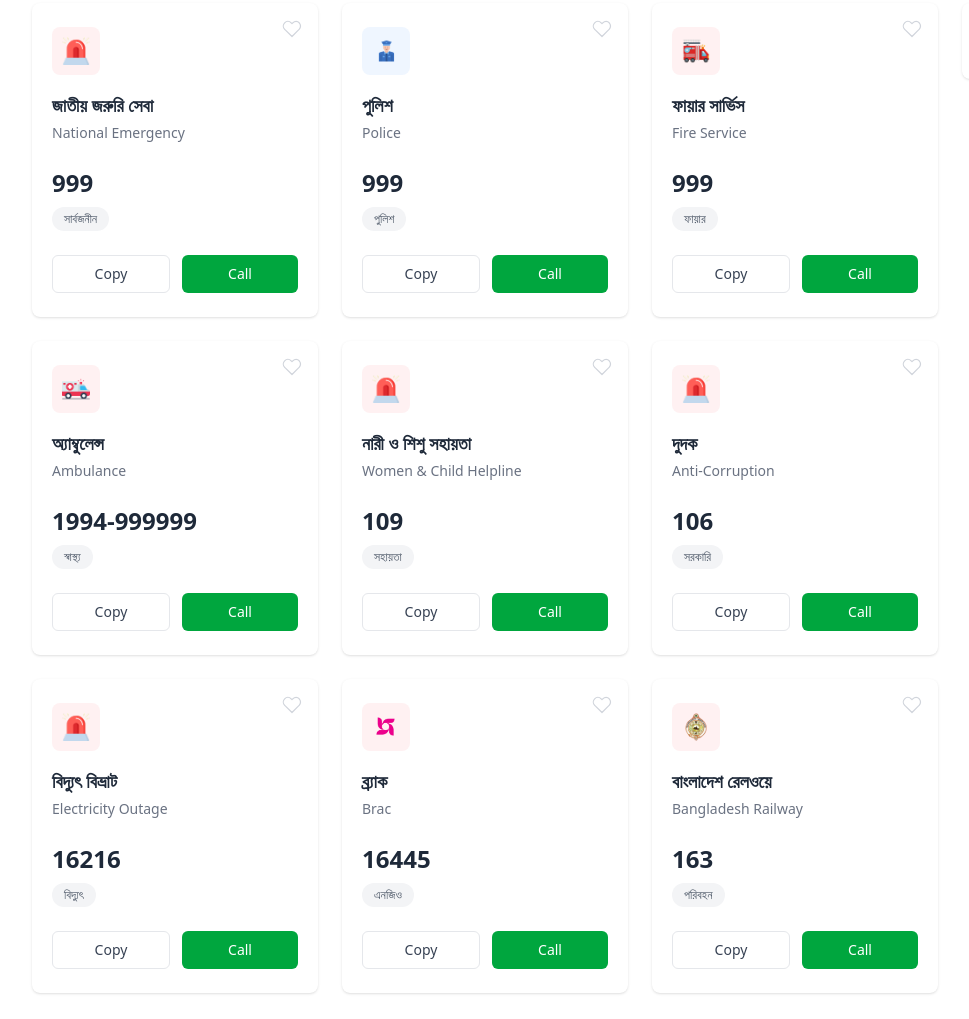
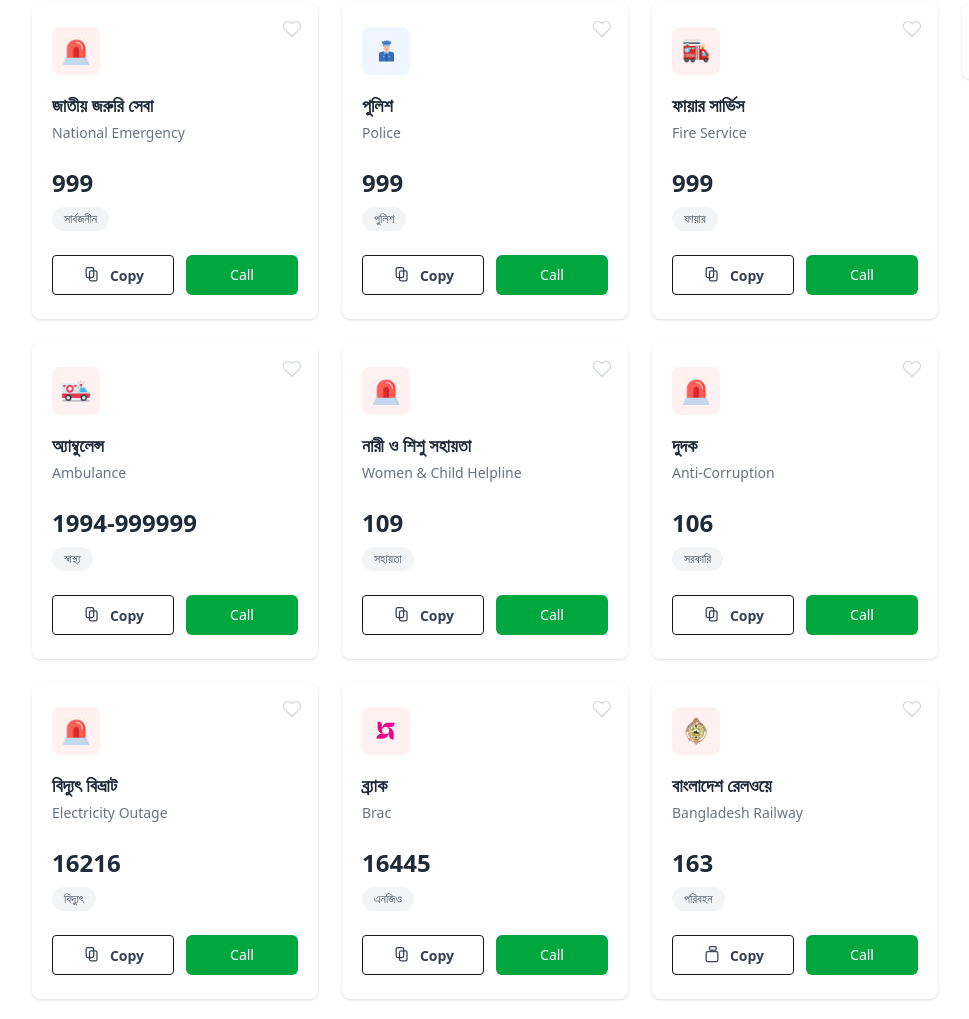
Before and after one commit to aksaN000/B12-A5, a plain HTML site: page index.html in a window 1280 px wide. Shown: the part 533-1552 px from the top of the page, without its empty margins (0-969 px from the left). Drawn offline with nearby package versions, Linux system fonts and the light colour scheme.

Commit message:
added copy  icon that closely matches with figma

```diff
--- a/index.html
+++ b/index.html
@@ -48,8 +48,8 @@
     <section class="text-white" style="background: linear-gradient(90deg, #013223 0%, #006747 50%, #013223 100%);">
       <div class="w-full px-0 py-12 sm:py-20 text-center">
         <img src="assets/logo-dark.png" alt="Government seal" class="mx-auto w-20 h-20 sm:w-24 sm:h-24 object-contain" />
-        <h1 class="mt-6 text-3xl sm:text-5xl font-bold leading-tight">জরুরি সেবা ডিরেক্টরি</h1>
-        <p class="mt-4 text-sm sm:text-lg text-emerald-100 max-w-3xl mx-auto">Government Emergency Services at Your Fingertip – A Project by&nbsp;Government of the People’s Republic of Bangladesh</p>
+        <h1 class="mt-6 text-3xl sm:text-5xl font-semibold leading-tight">জরুরি সেবা ডিরেক্টরি</h1>
+        <p class="mt-4 text-sm sm:text-lg text-emerald-100 font-semibold max-w-3xl mx-auto">Government Emergency Services at Your Fingertip – A Project by&nbsp;Government of the People’s Republic of Bangladesh</p>
       </div>
     </section>
 
@@ -82,7 +82,13 @@
               </div>
 
               <div class="mt-6 flex gap-3">
-                <button class="copy-btn flex-1 border border-gray-200 rounded-md px-3 py-2 text-sm text-gray-700" data-number="999">Copy</button>
+                <button class="copy-btn btn btn-outline flex-1 flex items-center justify-center gap-2 text-gray-700" data-number="999" aria-label="copy number">
+                  <svg xmlns="http://www.w3.org/2000/svg" class="w-5 h-5" viewBox="0 0 24 24" fill="none" stroke="currentColor" stroke-width="1.5" stroke-linecap="round" stroke-linejoin="round">
+                    <rect x="9" y="7" width="9" height="12" rx="2"></rect>
+                    <rect x="5" y="3" width="9" height="12" rx="2"></rect>
+                  </svg>
+                  <span>Copy</span>
+                </button>
                 <button class="call-btn flex-1 bg-green-600 hover:bg-green-700 text-white rounded-md px-3 py-2 text-sm flex items-center justify-center" data-number="999">Call</button>
               </div>
             </article>
@@ -108,7 +114,13 @@
               </div>
 
               <div class="mt-6 flex gap-3">
-                <button class="copy-btn flex-1 border border-gray-200 rounded-md px-3 py-2 text-sm text-gray-700" data-number="999">Copy</button>
+                <button class="copy-btn btn btn-outline flex-1 flex items-center justify-center gap-2 text-gray-700" data-number="999" aria-label="copy number">
+                  <svg xmlns="http://www.w3.org/2000/svg" class="w-5 h-5" viewBox="0 0 24 24" fill="none" stroke="currentColor" stroke-width="1.5" stroke-linecap="round" stroke-linejoin="round">
+                    <rect x="9" y="7" width="9" height="12" rx="2"></rect>
+                    <rect x="5" y="3" width="9" height="12" rx="2"></rect>
+                  </svg>
+                  <span>Copy</span>
+                </button>
                 <button class="call-btn flex-1 bg-green-600 hover:bg-green-700 text-white rounded-md px-3 py-2 text-sm flex items-center justify-center" data-number="999">Call</button>
               </div>
             </article>
@@ -134,7 +146,13 @@
               </div>
 
               <div class="mt-6 flex gap-3">
-                <button class="copy-btn flex-1 border border-gray-200 rounded-md px-3 py-2 text-sm text-gray-700" data-number="999">Copy</button>
+                <button class="copy-btn btn btn-outline flex-1 flex items-center justify-center gap-2 text-gray-700" data-number="999" aria-label="copy number">
+                  <svg xmlns="http://www.w3.org/2000/svg" class="w-5 h-5" viewBox="0 0 24 24" fill="none" stroke="currentColor" stroke-width="1.5" stroke-linecap="round" stroke-linejoin="round">
+                    <rect x="9" y="7" width="9" height="12" rx="2"></rect>
+                    <rect x="5" y="3" width="9" height="12" rx="2"></rect>
+                  </svg>
+                  <span>Copy</span>
+                </button>
                 <button class="call-btn flex-1 bg-green-600 hover:bg-green-700 text-white rounded-md px-3 py-2 text-sm flex items-center justify-center" data-number="999">Call</button>
               </div>
             </article>
@@ -160,7 +178,13 @@
               </div>
 
               <div class="mt-6 flex gap-3">
-                <button class="copy-btn flex-1 border border-gray-200 rounded-md px-3 py-2 text-sm text-gray-700" data-number="1994-999999">Copy</button>
+                <button class="copy-btn btn btn-outline flex-1 flex items-center justify-center gap-2 text-gray-700" data-number="1994-999999" aria-label="copy number">
+                  <svg xmlns="http://www.w3.org/2000/svg" class="w-5 h-5" viewBox="0 0 24 24" fill="none" stroke="currentColor" stroke-width="1.5" stroke-linecap="round" stroke-linejoin="round">
+                    <rect x="9" y="7" width="9" height="12" rx="2"></rect>
+                    <rect x="5" y="3" width="9" height="12" rx="2"></rect>
+                  </svg>
+                  <span>Copy</span>
+                </button>
                 <button class="call-btn flex-1 bg-green-600 hover:bg-green-700 text-white rounded-md px-3 py-2 text-sm flex items-center justify-center" data-number="1994-999999">Call</button>
               </div>
             </article>
@@ -186,7 +210,13 @@
               </div>
 
               <div class="mt-6 flex gap-3">
-                <button class="copy-btn flex-1 border border-gray-200 rounded-md px-3 py-2 text-sm text-gray-700" data-number="109">Copy</button>
+                <button class="copy-btn btn btn-outline flex-1 flex items-center justify-center gap-2 text-gray-700" data-number="109" aria-label="copy number">
+                  <svg xmlns="http://www.w3.org/2000/svg" class="w-5 h-5" viewBox="0 0 24 24" fill="none" stroke="currentColor" stroke-width="1.5" stroke-linecap="round" stroke-linejoin="round">
+                    <rect x="9" y="7" width="9" height="12" rx="2"></rect>
+                    <rect x="5" y="3" width="9" height="12" rx="2"></rect>
+                  </svg>
+                  <span>Copy</span>
+                </button>
                 <button class="call-btn flex-1 bg-green-600 hover:bg-green-700 text-white rounded-md px-3 py-2 text-sm flex items-center justify-center" data-number="109">Call</button>
               </div>
             </article>
@@ -212,7 +242,13 @@
               </div>
 
               <div class="mt-6 flex gap-3">
-                <button class="copy-btn flex-1 border border-gray-200 rounded-md px-3 py-2 text-sm text-gray-700" data-number="106">Copy</button>
+                <button class="copy-btn btn btn-outline flex-1 flex items-center justify-center gap-2 text-gray-700" data-number="106" aria-label="copy number">
+                  <svg xmlns="http://www.w3.org/2000/svg" class="w-5 h-5" viewBox="0 0 24 24" fill="none" stroke="currentColor" stroke-width="1.5" stroke-linecap="round" stroke-linejoin="round">
+                    <rect x="9" y="7" width="9" height="12" rx="2"></rect>
+                    <rect x="5" y="3" width="9" height="12" rx="2"></rect>
+                  </svg>
+                  <span>Copy</span>
+                </button>
                 <button class="call-btn flex-1 bg-green-600 hover:bg-green-700 text-white rounded-md px-3 py-2 text-sm flex items-center justify-center" data-number="106">Call</button>
               </div>
             </article>
@@ -238,7 +274,13 @@
               </div>
 
               <div class="mt-6 flex gap-3">
-                <button class="copy-btn flex-1 border border-gray-200 rounded-md px-3 py-2 text-sm text-gray-700" data-number="16216">Copy</button>
+                <button class="copy-btn btn btn-outline flex-1 flex items-center justify-center gap-2 text-gray-700" data-number="16216" aria-label="copy number">
+                  <svg xmlns="http://www.w3.org/2000/svg" class="w-5 h-5" viewBox="0 0 24 24" fill="none" stroke="currentColor" stroke-width="1.5" stroke-linecap="round" stroke-linejoin="round">
+                    <rect x="9" y="7" width="9" height="12" rx="2"></rect>
+                    <rect x="5" y="3" width="9" height="12" rx="2"></rect>
+                  </svg>
+                  <span>Copy</span>
+                </button>
                 <button class="call-btn flex-1 bg-green-600 hover:bg-green-700 text-white rounded-md px-3 py-2 text-sm flex items-center justify-center" data-number="16216">Call</button>
               </div>
             </article>
@@ -264,7 +306,13 @@
               </div>
 
               <div class="mt-6 flex gap-3">
-                <button class="copy-btn flex-1 border border-gray-200 rounded-md px-3 py-2 text-sm text-gray-700" data-number="16445">Copy</button>
+                <button class="copy-btn btn btn-outline flex-1 flex items-center justify-center gap-2 text-gray-700" data-number="16445" aria-label="copy number">
+                  <svg xmlns="http://www.w3.org/2000/svg" class="w-5 h-5" viewBox="0 0 24 24" fill="none" stroke="currentColor" stroke-width="1.5" stroke-linecap="round" stroke-linejoin="round">
+                    <rect x="9" y="7" width="9" height="12" rx="2"></rect>
+                    <rect x="5" y="3" width="9" height="12" rx="2"></rect>
+                  </svg>
+                  <span>Copy</span>
+                </button>
                 <button class="call-btn flex-1 bg-green-600 hover:bg-green-700 text-white rounded-md px-3 py-2 text-sm flex items-center justify-center" data-number="16445">Call</button>
               </div>
             </article>
@@ -290,7 +338,13 @@
               </div>
 
               <div class="mt-6 flex gap-3">
-                <button class="copy-btn flex-1 border border-gray-200 rounded-md px-3 py-2 text-sm text-gray-700" data-number="163">Copy</button>
+                <button class="copy-btn btn btn-outline flex-1 flex items-center justify-center gap-2 text-gray-700" data-number="163" aria-label="copy number">
+                  <svg xmlns="http://www.w3.org/2000/svg" class="w-5 h-5" viewBox="0 0 24 24" fill="none" stroke="currentColor" stroke-width="1.5" stroke-linecap="round" stroke-linejoin="round">
+                    <rect x="9" y="2" width="8" height="4" rx="1"></rect>
+                    <path d="M7 8h10a2 2 0 0 1 2 2v8a2 2 0 0 1-2 2H7a2 2 0 0 1-2-2V10a2 2 0 0 1 2-2z"></path>
+                  </svg>
+                  <span>Copy</span>
+                </button>
                 <button class="call-btn flex-1 bg-green-600 hover:bg-green-700 text-white rounded-md px-3 py-2 text-sm flex items-center justify-center" data-number="163">Call</button>
               </div>
             </article>
```
